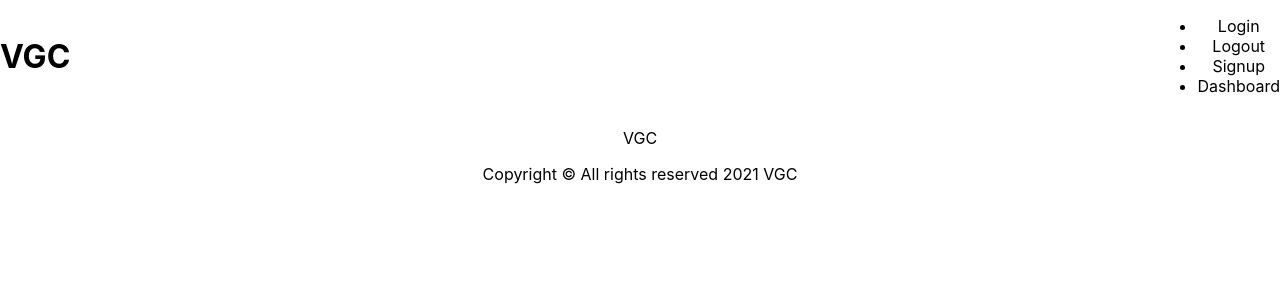
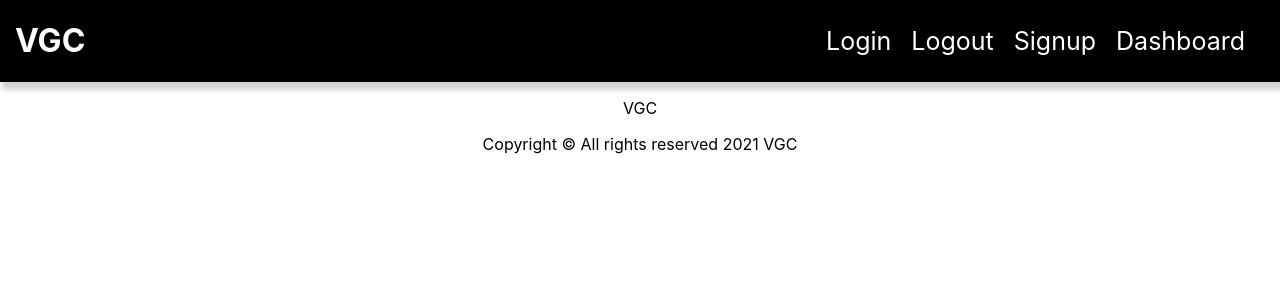
Before and after one commit to 10086jonathan/vgc-client, a React (Create React App) app: page / in a window 1280 px wide. Shown: the top 300 px of the page. Built offline with nearby package versions, Linux system fonts and the light colour scheme.

Commit message:
adds additional styles

```diff
--- a/src/components/Header/Header.module.css
+++ b/src/components/Header/Header.module.css
@@ -1,5 +1,19 @@
 .Header {
+    padding: 0 15px;
     display: flex;
     justify-content: space-between;
     align-items: center;
+    background-color: black;
+    color: white;
+    box-shadow: 5px 5px 5px 3px lightgray;
 }
+
+.Header > nav > ul {
+    display: flex;
+    list-style: none;
+}
+
+.Header > nav > ul li {
+    font-size: 25px;
+    margin-right: 20px;
+}
```
